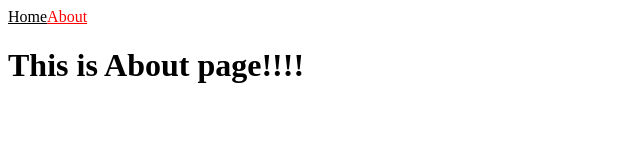
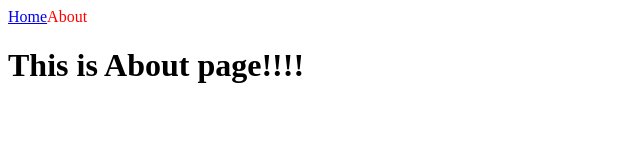
Before and after one commit to mitzbarbie/nextJS-simple-prac, a Next.js app: page /about in a window 1280 px wide. Shown: the top 160 px of the page, without its empty margins (0-640 px from the left). Built offline with nearby package versions, Linux system fonts and the light colour scheme.

Commit message:
CSS Modules

```diff
--- a/components/NavBar.js
+++ b/components/NavBar.js
@@ -1,15 +1,16 @@
 import Link from 'next/link'
 import { useRouter } from 'next/router'
+import styles from './NavBar.module.css'
 
 export default function NavBar() {
     const router = useRouter();
     console.log(router)
     return <nav>
         <Link href='/'>
-            <a style={{color : router.pathname === '/' ? "red" : "black"}}>Home</a>
+            <a className={`${styles.Link}, ${router.pathname === '/' ? styles.active : ""}`}>Home</a>
         </Link>
         <Link href='/about'>
-            <a style={{color : router.pathname === '/about' ? "red" : "black"}}>About</a>
+            <a className={[styles.link, router.pathname === '/about' ? styles.active : ""].join(" ")}>About</a>
         </Link>
     </nav>
 }
--- /dev/null
+++ b/components/NavBar.module.css
@@ -0,0 +1,7 @@
+.link {
+    text-decoration: none;
+}
+
+.active {
+    color: red;
+}
```
